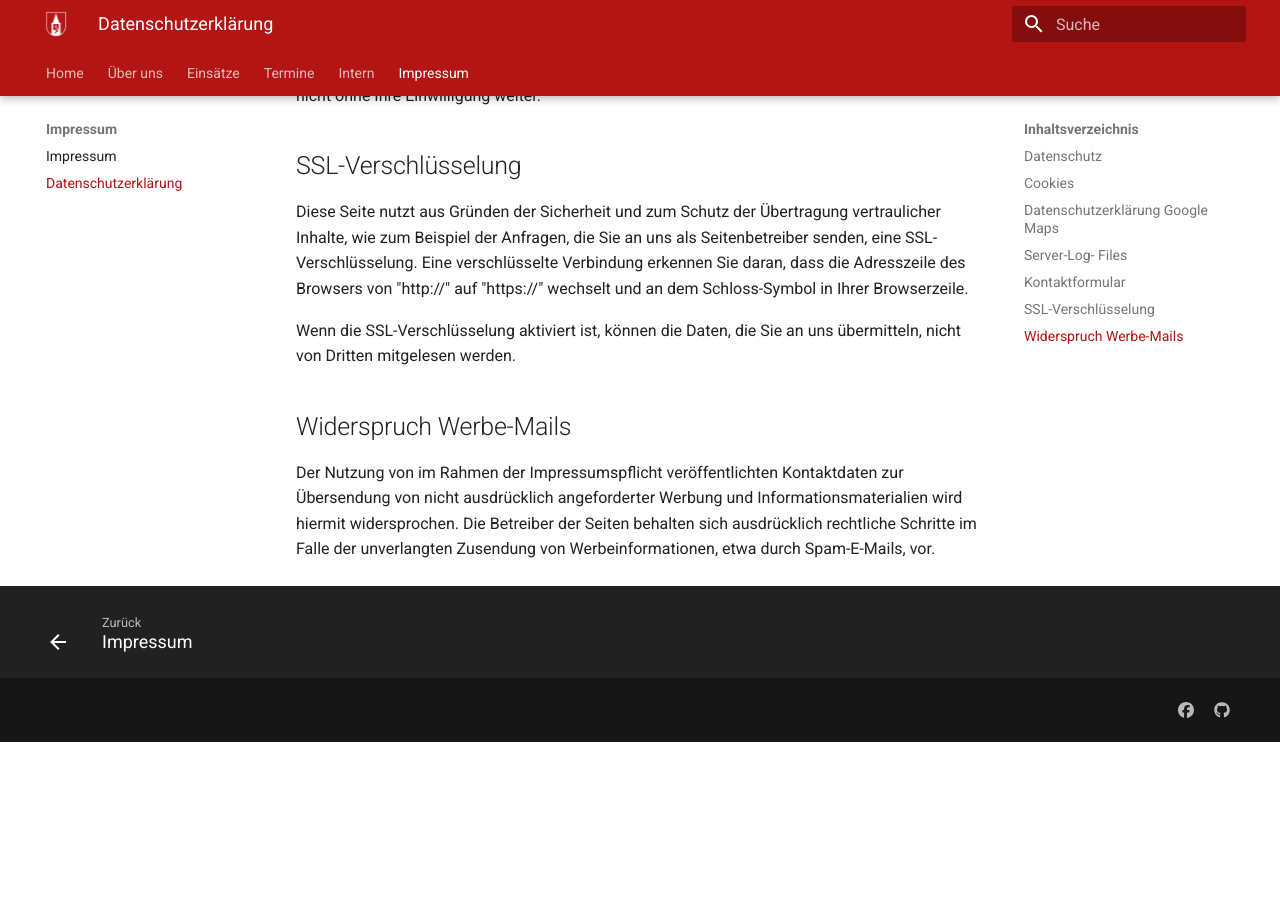
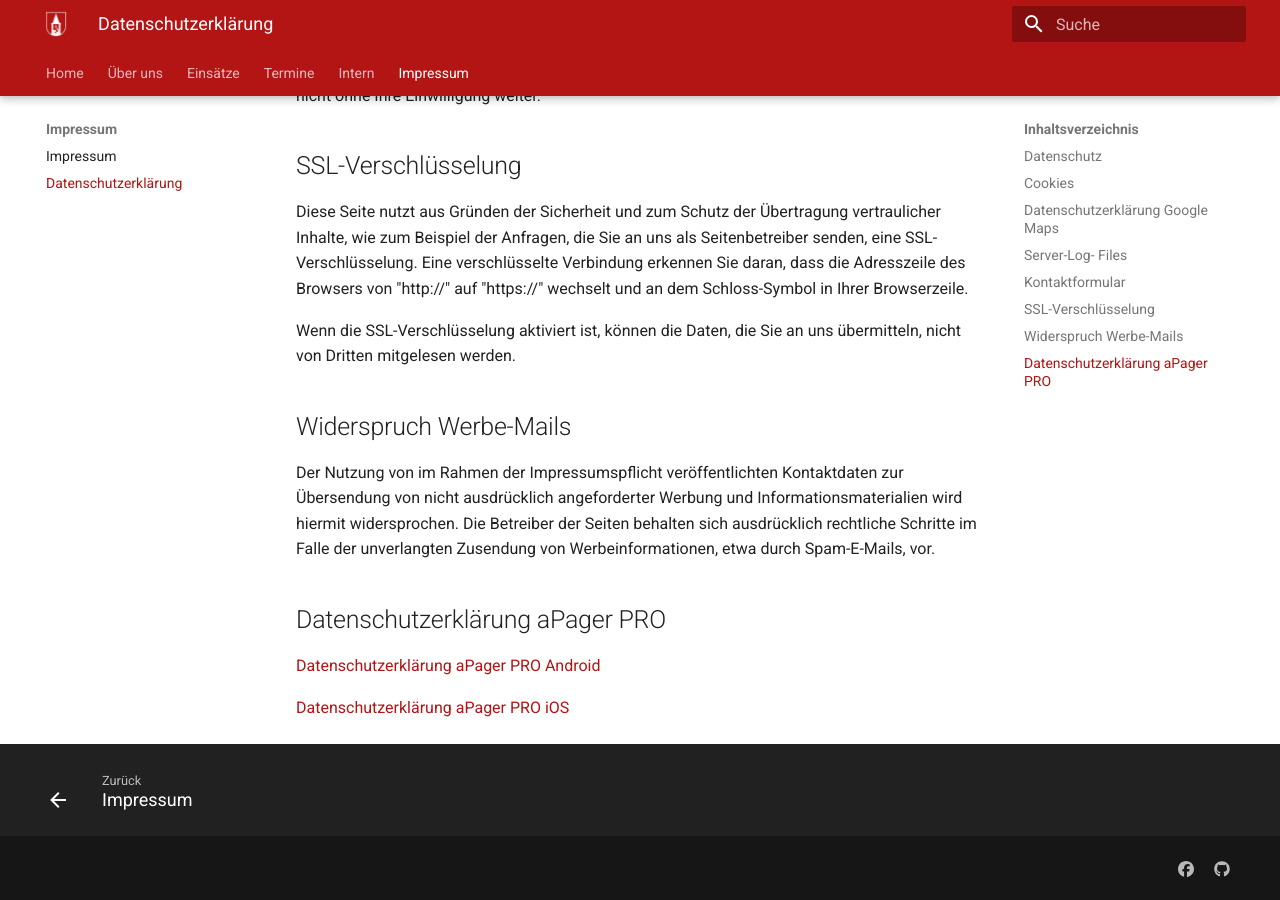
Before and after one commit to FFW-Baudenbach/Homepage, an MkDocs documentation site: the page built from docs/Impressum/02-datenschutz.md, in a window 1280 px wide and 900 px high, scrolled down 1763 px. Built offline with MkDocs 1.6.1 and Material for MkDocs 9.7.7, drawn with Linux system fonts in a browser that asks for light colours; plug-ins that fetch from the network failed and are left out; before the commit the page ends 2505 px from its top, so only the background shows below that.

Commit message:
Added apagerPro to Datenschutz

```diff
--- a/docs/Impressum/02-datenschutz.md
+++ b/docs/Impressum/02-datenschutz.md
@@ -52,3 +52,9 @@ Wenn die SSL-Verschlüsselung aktiviert ist, können die Daten, die Sie an uns
 ## Widerspruch Werbe-Mails
 
 Der Nutzung von im Rahmen der Impressumspflicht veröffentlichten Kontaktdaten zur Übersendung von nicht ausdrücklich angeforderter Werbung und Informationsmaterialien wird hiermit widersprochen. Die Betreiber der Seiten behalten sich ausdrücklich rechtliche Schritte im Falle der unverlangten Zusendung von Werbeinformationen, etwa durch Spam-E-Mails, vor.
+
+## Datenschutzerklärung aPager PRO
+
+[Datenschutzerklärung aPager PRO Android](http://apager-privacy.alamos-gmbh.com/)
+
+[Datenschutzerklärung aPager PRO iOS](http://apager-ios-privacy.alamos-gmbh.com/)
```
